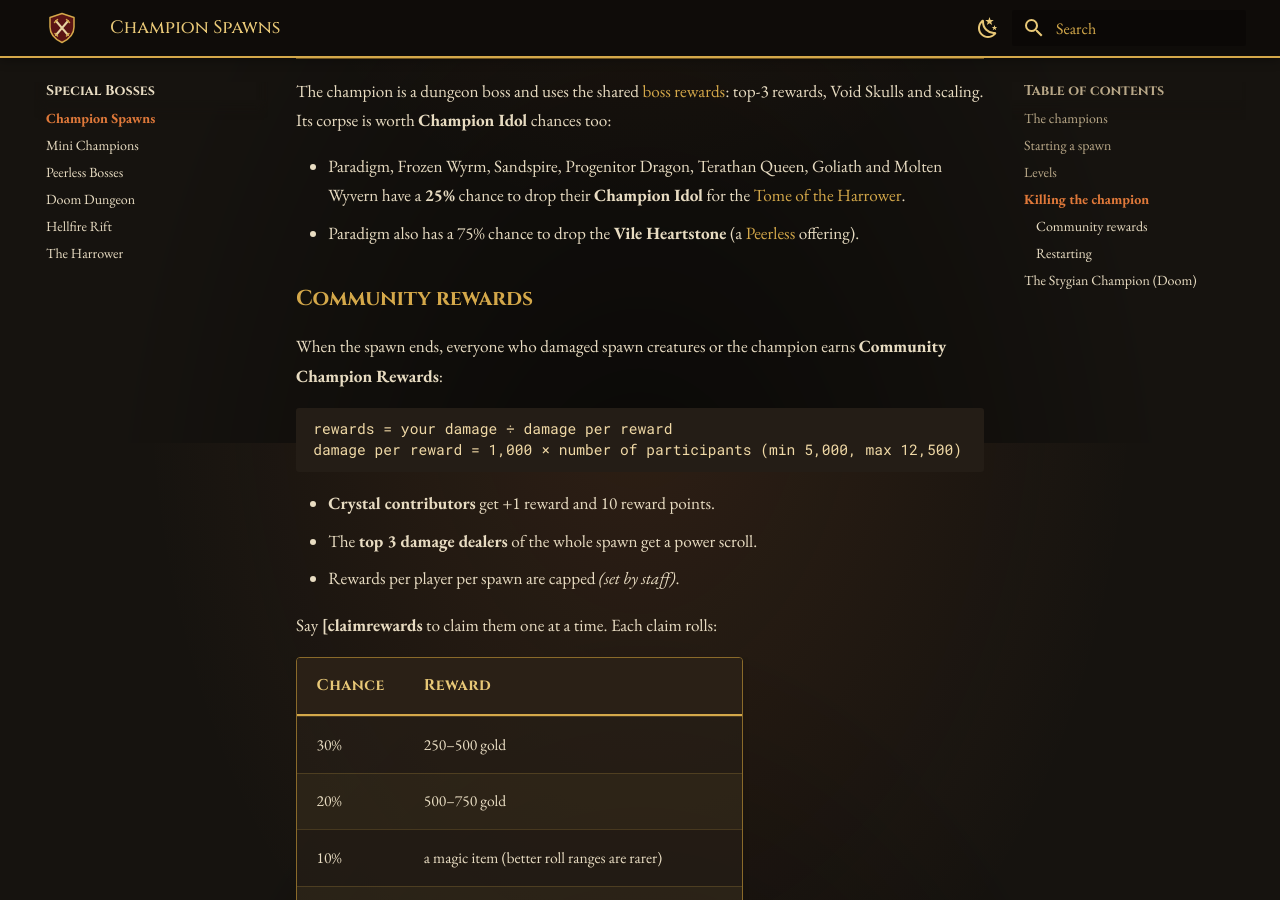
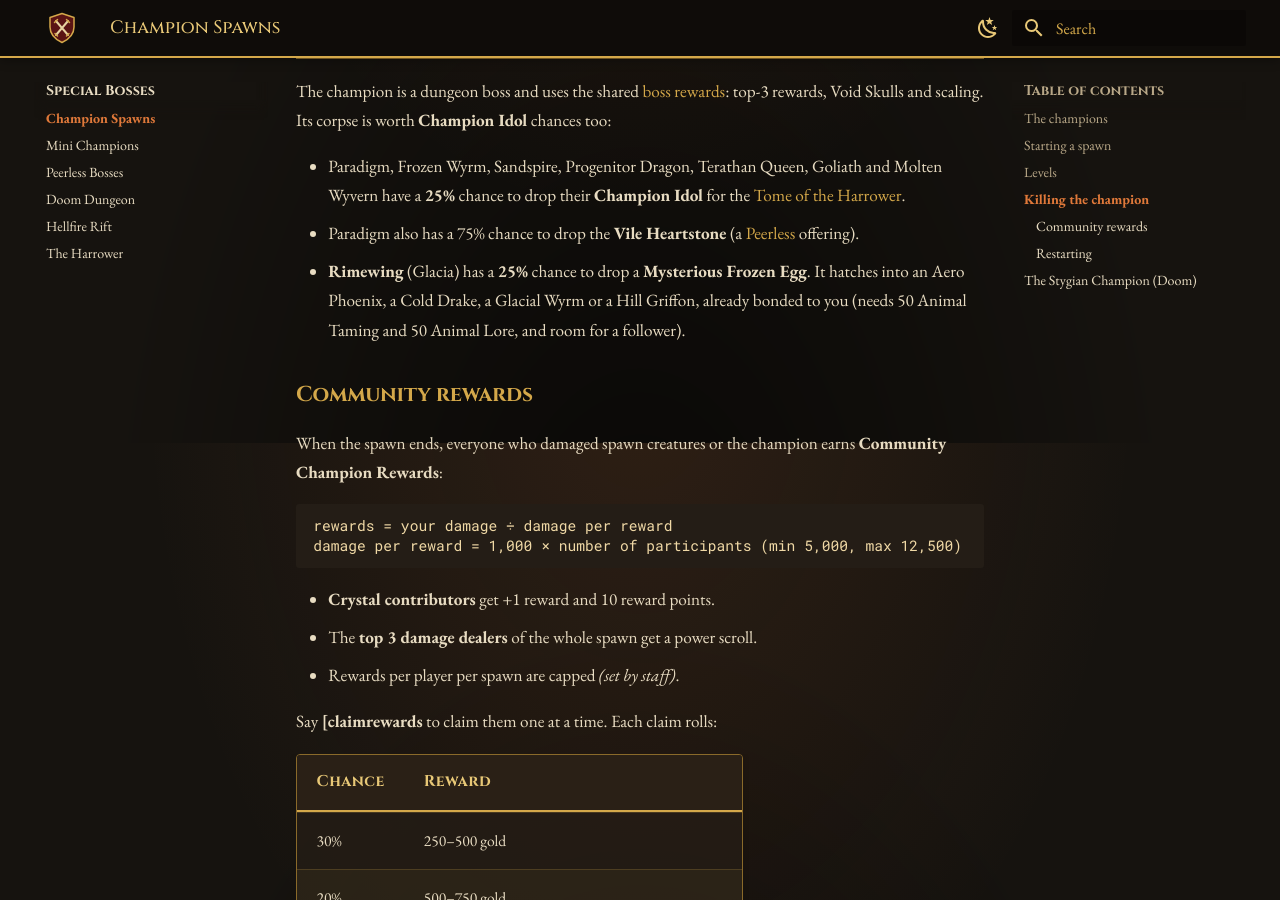
Before and after one commit to SeiferUO/wiki, an MkDocs documentation site: the page built from docs/bosses/champions.md, in a window 1280 px wide and 900 px high, scrolled down 2364 px. Built offline with MkDocs 1.6.1 and Material for MkDocs 9.7.7, drawn with Linux system fonts in a browser that asks for light colours; some of the changed text lies outside the part shown.

Commit message:
Glacia champion: Frozen Wyrm or Rimewing (50/50), Rimewing's Mysterious Frozen Egg; patch notes updated
Co-Authored-By: Claude Opus 5.5 <noreply@anthropic.com>

```diff
--- a/docs/bosses/champions.md
+++ b/docs/bosses/champions.md
@@ -7,7 +7,7 @@ A champion spawn is a dungeon-wide fight. Clear 16 levels of spawn around the al
 | Spawn | Champion | Drops Champion Idol |
 |---|---|---|
 | Deceit | Paradigm | ✅ |
-| Glacia | Frozen Wyrm | ✅ |
+| Glacia | Frozen Wyrm **or** Rimewing (50/50) | ✅ Frozen Wyrm only |
 | Sandstorm | Sandspire | ✅ |
 | Destard | Progenitor Dragon | ✅ |
 | Eventide | Goliath | ✅ |
@@ -51,6 +51,7 @@ The champion is a dungeon boss and uses the shared [boss rewards](index.md#boss-
 
 - Paradigm, Frozen Wyrm, Sandspire, Progenitor Dragon, Terathan Queen, Goliath and Molten Wyvern have a **25%** chance to drop their **Champion Idol** for the [Tome of the Harrower](harrower.md).
 - Paradigm also has a 75% chance to drop the **Vile Heartstone** (a [Peerless](peerless.md) offering).
+- **Rimewing** (Glacia) has a **25%** chance to drop a **Mysterious Frozen Egg**. It hatches into an Aero Phoenix, a Cold Drake, a Glacial Wyrm or a Hill Griffon, already bonded to you (needs 50 Animal Taming and 50 Animal Lore, and room for a follower).
 
 ### Community rewards
 
```
Also changed, not shown: docs/patch-notes/2026-11-15.md (+1 -1 lines).
